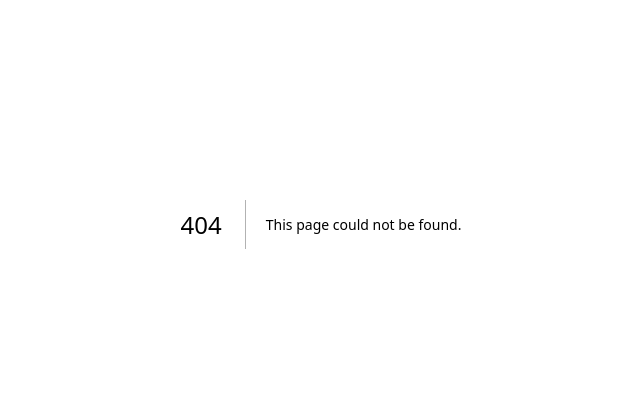
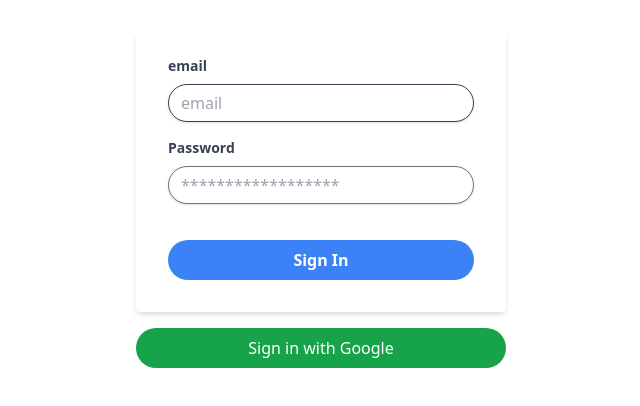
Before and after one commit to abdullahalnomandev/next_auth_with_typescript, a Next.js app: page /login in a window 1280 px wide. Before the commit this address had no page. Shown: the part 176-582 px from the top of the page, without its empty margins (319-959 px from the left). Built offline with nearby package versions, Linux system fonts and the light colour scheme; no server answers.

Commit message:
first commit

```diff
--- a/package.json
+++ b/package.json
@@ -7,6 +7,7 @@
   },
   "dependencies": {
     "next": "latest",
+    "next-auth": "^4.16.4",
     "react": "18.2.0",
     "react-dom": "18.2.0"
   },
--- a/pages/_app.tsx
+++ b/pages/_app.tsx
@@ -1,8 +1,13 @@
-import '../styles/globals.css'
-import type { AppProps } from 'next/app'
+import "../styles/globals.css";
+import type { AppProps } from "next/app";
+import { SessionProvider } from "next-auth/react";
 
 function MyApp({ Component, pageProps }: AppProps) {
-  return <Component {...pageProps} />
+  return (
+    <SessionProvider session={pageProps.session}>
+      <Component {...pageProps} />
+    </SessionProvider>
+  );
 }
 
-export default MyApp
+export default MyApp;
--- /dev/null
+++ b/pages/account.tsx
@@ -0,0 +1,13 @@
+import React from 'react';
+import { useSession } from 'next-auth/react';
+
+const Account = () => {
+    const {data:session}=useSession({required:true});
+    return (
+        <div>
+            <h1 className='text-center text-green-500 text-3xl mt-5 font-bold'>THis is account Page</h1>
+        </div>
+    );
+};
+
+export default Account;
--- /dev/null
+++ b/pages/api/auth/[...nextauth].ts
@@ -0,0 +1,52 @@
+import GoogleProvider from "next-auth/providers/google";
+import NextAuth, { NextAuthOptions } from "next-auth";
+import CredentialProvider from 'next-auth/providers/credentials';
+
+
+
+export const authOptions: NextAuthOptions = {
+  session: {
+    strategy: "jwt",
+  },
+  providers: [
+    GoogleProvider({
+      clientId: process.env.Google_CLIENT_ID as string,
+      clientSecret: process.env.GOOGLE_CLIENT_SECRET as string,
+    }),
+
+    CredentialProvider({
+      type:'credentials',
+      credentials:{
+        email:{
+          label:"Email",
+          type:"email",
+          placeholder:"EE@gmail.com"
+        },
+        password:{
+          label:"Password",
+          type:"Password",
+          placeholder:"Password"
+        }
+      },
+      authorize:(credentials,req)=>{
+
+        const {email,password} = credentials as {
+          email:string ,
+          password:string
+        };
+
+        if(email !=="john@gamil.com" || password !== "1234"){
+           throw Error("Invalid Credentials")
+        }
+        return {id:'1234',name:'John Doe',email:'john@gamil.com'}
+      }
+    }),
+
+  ],
+  pages:{
+    signIn:"/login",
+    // error:"/error",
+    // signOut:"/"
+}
+};
+export default NextAuth(authOptions);
--- a/pages/index.tsx
+++ b/pages/index.tsx
@@ -17,68 +17,8 @@
             Next.js!
           </a>
         </h1>
-
-        <p className="mt-3 text-2xl">
-          Get started by editing{' '}
-          <code className="rounded-md bg-gray-100 p-3 font-mono text-lg">
-            pages/index.tsx
-          </code>
-        </p>
-
-        <div className="mt-6 flex max-w-4xl flex-wrap items-center justify-around sm:w-full">
-          <a
-            href="https://nextjs.org/docs"
-            className="mt-6 w-96 rounded-xl border p-6 text-left hover:text-blue-600 focus:text-blue-600"
-          >
-            <h3 className="text-2xl font-bold">Documentation &rarr;</h3>
-            <p className="mt-4 text-xl">
-              Find in-depth information about Next.js features and its API.
-            </p>
-          </a>
-
-          <a
-            href="https://nextjs.org/learn"
-            className="mt-6 w-96 rounded-xl border p-6 text-left hover:text-blue-600 focus:text-blue-600"
-          >
-            <h3 className="text-2xl font-bold">Learn &rarr;</h3>
-            <p className="mt-4 text-xl">
-              Learn about Next.js in an interactive course with quizzes!
-            </p>
-          </a>
-
-          <a
-            href="https://github.com/vercel/next.js/tree/canary/examples"
-            className="mt-6 w-96 rounded-xl border p-6 text-left hover:text-blue-600 focus:text-blue-600"
-          >
-            <h3 className="text-2xl font-bold">Examples &rarr;</h3>
-            <p className="mt-4 text-xl">
-              Discover and deploy boilerplate example Next.js projects.
-            </p>
-          </a>
-
-          <a
-            href="https://vercel.com/import?filter=next.js&utm_source=create-next-app&utm_medium=default-template&utm_campaign=create-next-app"
-            className="mt-6 w-96 rounded-xl border p-6 text-left hover:text-blue-600 focus:text-blue-600"
-          >
-            <h3 className="text-2xl font-bold">Deploy &rarr;</h3>
-            <p className="mt-4 text-xl">
-              Instantly deploy your Next.js site to a public URL with Vercel.
-            </p>
-          </a>
-        </div>
+          <h1>We are leaving in DHAKA CITY</h1>
       </main>
-
-      <footer className="flex h-24 w-full items-center justify-center border-t">
-        <a
-          className="flex items-center justify-center gap-2"
-          href="https://vercel.com?utm_source=create-next-app&utm_medium=default-template&utm_campaign=create-next-app"
-          target="_blank"
-          rel="noopener noreferrer"
-        >
-          Powered by{' '}
-          <Image src="/vercel.svg" alt="Vercel Logo" width={72} height={16} />
-        </a>
-      </footer>
     </div>
   )
 }
--- /dev/null
+++ b/pages/login.jsx
@@ -0,0 +1,91 @@
+import React, { useState } from "react";
+import { useSession, signOut, signIn } from "next-auth/react";
+
+const login = () => {
+  const { data: session } = useSession();
+
+  const [userInfo, setUserInfo] = useState({ email: null, password: null });
+
+  console.log(userInfo);
+
+  const handleSignIn= async (e)=>{
+
+  const res = await signIn("credentials",{
+      email:userInfo.email,
+      password:userInfo.password,
+      redirect:false
+    });
+
+    console.log("res",res);
+
+  }
+
+  if (session) {
+    return (
+      <>
+        Signed in as {session.user?.email} <br />
+        <button
+          className="px-3 py-2 bg-red-600  text-white rounded-full m-11"
+          onClick={() => signOut()}
+        >
+          Sign out
+        </button>
+      </>
+    );
+  }
+  return (
+    <>
+      <div className="w-[370px] m-auto">
+        <form className="bg-white shadow-md rounded px-8 pt-6 pb-8 mb-4  mt-52">
+          <div className="mb-4">
+            <label
+              className="block text-gray-700 text-sm font-bold mb-2"
+              htmlFor="username"
+            >
+              email
+            </label>
+            <input
+              className="shadow appearance-none  border border-gray-700 rounded-full w-full py-2 px-3 text-gray-700 leading-tight focus:outline-none focus:shadow-outline"
+              id="email"
+              type="text"
+              onBlur={(e) => setUserInfo({...userInfo,email:e.target.value})}
+              placeholder="email"
+            />
+          </div>
+          <div className="mb-6">
+            <label
+              className="block text-gray-700 text-sm font-bold mb-2"
+              htmlFor="password"
+            >
+              Password
+            </label>
+            <input
+              onBlur={(e) => setUserInfo({...userInfo,password:e.target.value})}
+              className="shadow appearance-none border border-gray-500  rounded-full w-full py-2 px-3 text-gray-700 mb-3 leading-tight focus:outline-none focus:shadow-outline"
+              id="password"
+              type="password"
+              placeholder="******************"
+            />
+          </div>
+          <div className="flex items-center justify-between">
+            <button
+              className="bg-blue-500 hover:bg-blue-700 text-white font-bold py-2 px-4 rounded-full focus:outline-none focus:shadow-outline w-full"
+              type="button"
+              onClick={()=>handleSignIn()}
+            >
+              Sign In
+            </button>
+          </div>
+        </form>
+        <button
+          className="px-3 py-2 bg-green-600  text-white rounded-full w-full"
+          onClick={() => signIn()}
+        >
+          Sign in with Google
+        </button>
+      </div>
+    </>
+  );
+};
+
+export default login;
--- /dev/null
+++ b/pages/protected.tsx
@@ -0,0 +1,16 @@
+import { NextPage } from 'next';
+import React from 'react';
+import { useSession } from 'next-auth/react';
+
+const Protected:NextPage = () => {
+    const session = useSession()
+    console.log(session);
+
+    return (
+        <div>
+            <h1>This page is protected for special people.</h1>
+        </div>
+    );
+};
+
+export default Protected;
--- a/tsconfig.json
+++ b/tsconfig.json
@@ -15,6 +15,6 @@
     "jsx": "preserve",
     "incremental": true
   },
-  "include": ["next-env.d.ts", "**/*.ts", "**/*.tsx"],
+  "include": ["next-env.d.ts", "**/*.ts", "**/*.tsx", "pages/login.jsx", "pages/account.jsx"],
   "exclude": ["node_modules"]
 }
```
Also changed, not shown: 2 other files (tests, documents, lock files or other folders).
